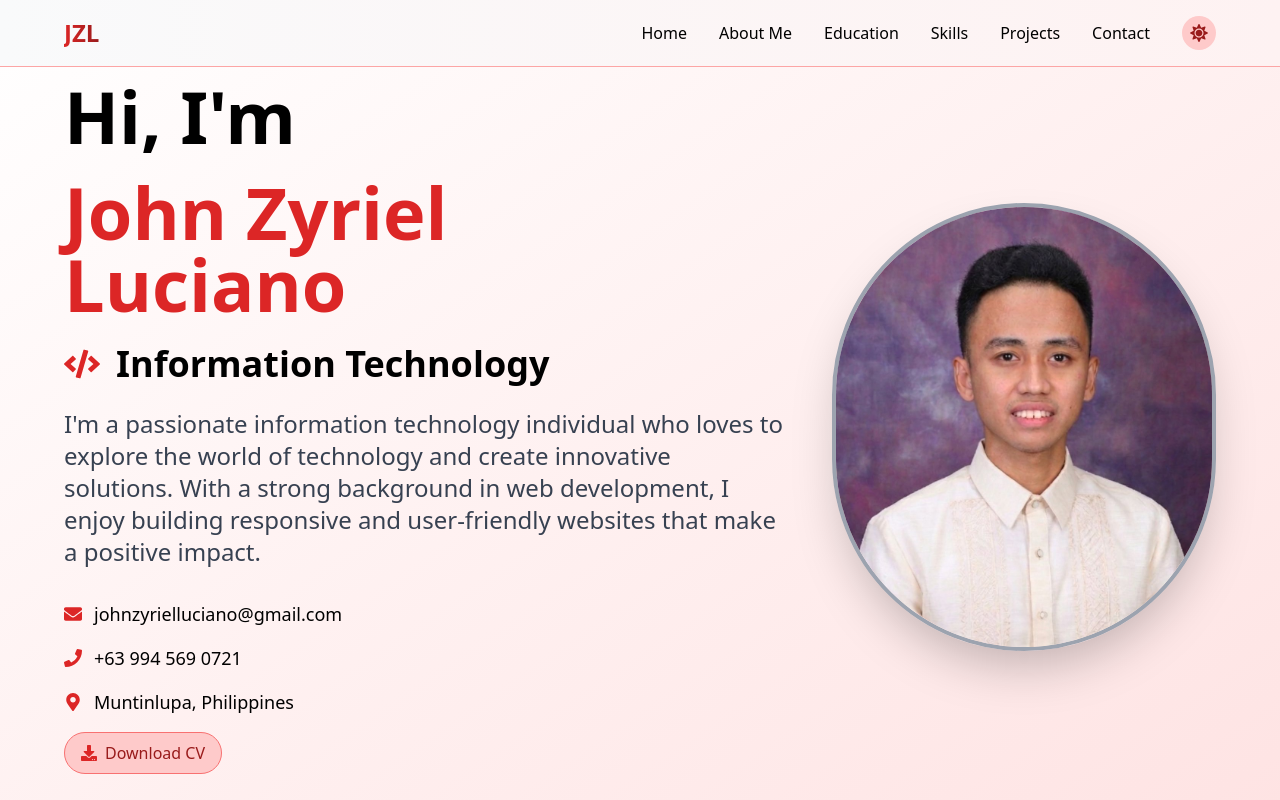
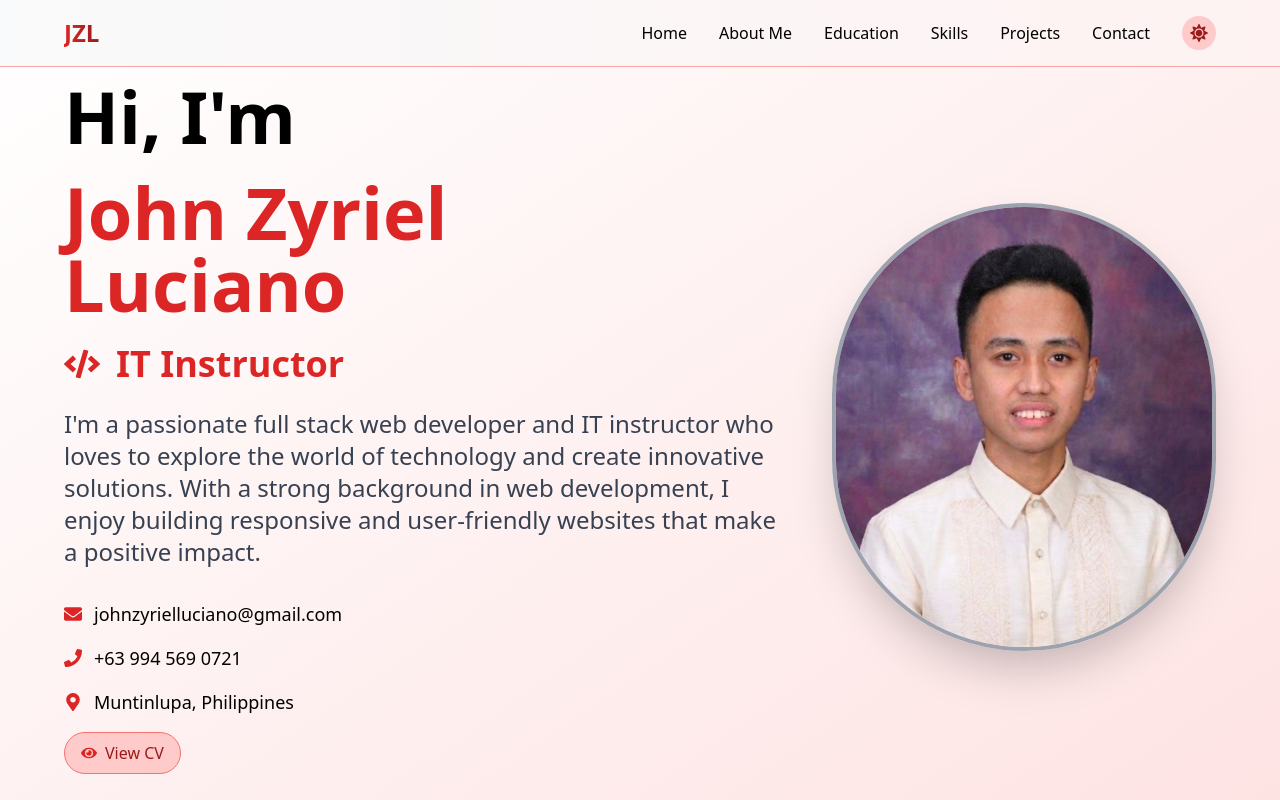
Before and after one commit to zyriel192002/Portfolio, a React (Vite) app: page / in a window 1280 px wide. Shown: the top 800 px of the page. Built offline with nearby package versions, Linux system fonts and the light colour scheme.

Commit message:
Home Update

```diff
--- a/src/sections/Education.jsx
+++ b/src/sections/Education.jsx
@@ -14,7 +14,8 @@ export default function Education() {
         "Book Keeping National Certificate III",
         "Visual Graphics Design National Certificate III",
         "Electronic Products Assembly and Servicing National Certificate II",
-        "Computer System Servicing National Certificate II"
+        "Computer System Servicing National Certificate II",
+        "CCS Day 2026 - Quiz Bee First Place Winner"
       ]
     },
     {
--- a/src/sections/Home.jsx
+++ b/src/sections/Home.jsx
@@ -1,14 +1,20 @@
-import { motion } from "framer-motion";
+import { useState } from "react";
+import { motion, AnimatePresence } from "framer-motion";
 import { TypeAnimation } from "react-type-animation";
-import { FaEnvelope, FaPhone, FaMapMarkerAlt, FaCode, FaPalette, FaServer, FaDownload } from "react-icons/fa";
+import { FaEnvelope, FaPhone, FaMapMarkerAlt, FaCode, FaEye, FaTimes } from "react-icons/fa";
 import { useTheme } from "../contexts/ThemeContext";
 import profilePicDark from "../assets/profile.jpg";
 import profilePicLight from "../assets/profile.jpg";
+import resumePdf from "../assets/RESUME.pdf";
 
 
 export default function Home() {
   const { isDarkMode } = useTheme();
   const profilePic = isDarkMode ? profilePicDark : profilePicLight;
+  const [isPdfViewerOpen, setIsPdfViewerOpen] = useState(false);
+
+  const openPdfViewer = () => setIsPdfViewerOpen(true);
+  const closePdfViewer = () => setIsPdfViewerOpen(false);
 
   return (
     <section
@@ -50,19 +56,33 @@ export default function Home() {
       </motion.div>
 
 
-        <motion.div
+<motion.div
           className="flex flex-wrap justify-start gap-2 sm:gap-3 lg:gap-4 mb-4 sm:mb-6"
           initial={{ opacity: 0, y: 20 }}
           animate={{ opacity: 1, y: 0 }}
           transition={{ delay: 0.8, duration: 1 }}
         >
            <motion.div
-            className="flex items-center text-2xl sm:text-3xl lg:text-4xl font-bold text-white hover:text-red-200 transition-colors duration-300 dark:text-black dark:hover:text-red-600"
-            whileHover={{ scale: 1.1, rotate: 2 }}
-            whileTap={{ scale: 0.95 }}
+            className="flex items-center text-2xl sm:text-3xl lg:text-4xl font-bold text-white dark:text-black"
           >
             <FaCode className="mr-4 text-red-400 text-2xl sm:text-3xl lg:text-4xl dark:text-red-600" />
-            Information Technology
+            <TypeAnimation
+              sequence={[
+                'Full Stack Web Developer',
+                2000,
+                '',
+                500,
+                'IT Instructor',
+                2000,
+                '',
+                500,
+              ]}
+              wrapper="span"
+              speed={50}
+              repeat={Infinity}
+              cursor={true}
+              className="text-red-400 dark:text-red-600"
+            />
           </motion.div>
         </motion.div>
         <motion.p
@@ -71,7 +91,7 @@ export default function Home() {
           animate={{ opacity: 1, y: 0 }}
           transition={{ delay: 1.0, duration: 1 }}
         >
-          I'm a passionate information technology individual who loves to explore the world of technology and create innovative solutions. With a strong background in web development, I enjoy building responsive and user-friendly websites that make a positive impact.
+          I'm a passionate full stack web developer and IT instructor who loves to explore the world of technology and create innovative solutions. With a strong background in web development, I enjoy building responsive and user-friendly websites that make a positive impact.
 
         </motion.p>
 
@@ -82,58 +102,55 @@ export default function Home() {
           animate={{ opacity: 1 }}
           transition={{ delay: 1.2, duration: 1 }}
         >
-          <motion.div
-            className="flex items-center justify-start text-base sm:text-lg text-white hover:text-red-200 transition-colors duration-300 cursor-pointer dark:text-black dark:hover:text-red-600"
+<motion.div
+            className="flex items-center justify-start text-base sm:text-lg text-white dark:text-black"
             initial={{ x: -30, opacity: 0 }}
             animate={{ x: 0, opacity: 1 }}
             transition={{ delay: 1.4, duration: 0.8 }}
-            whileHover={{ scale: 1.02, x: 3, rotate: -2 }}
           >
             <FaEnvelope className="mr-3 text-red-400 dark:text-red-600" />
-            <a href="mailto:johnzyrielluciano@gmail.com" className="hover:text-red-100 dark:hover:text-red-800 transition-colors">
+            <a href="mailto:johnzyrielluciano@gmail.com">
               johnzyrielluciano@gmail.com
             </a>
           </motion.div>
 
 
           <motion.div
-            className="flex items-center justify-start text-base sm:text-lg text-white hover:text-red-200 transition-colors duration-300 cursor-pointer dark:text-black dark:hover:text-red-600"
+            className="flex items-center justify-start text-base sm:text-lg text-white dark:text-black"
             initial={{ x: -30, opacity: 0 }}
             animate={{ x: 0, opacity: 1 }}
             transition={{ delay: 1.6, duration: 0.8 }}
-            whileHover={{ scale: 1.02, x: 3, rotate: -2 }}
           >
             <FaPhone className="mr-3 text-red-400 dark:text-red-600" />
-            <a href="tel:+639945690721" className="hover:text-red-100 dark:hover:text-red-800 transition-colors">
+            <a href="tel:+639945690721">
               +63 994 569 0721
             </a>
           </motion.div>
 
           <motion.div
-            className="flex items-center justify-start text-base sm:text-lg text-white hover:text-red-200 transition-colors duration-300 cursor-pointer dark:text-black dark:hover:text-red-600"
+            className="flex items-center justify-start text-base sm:text-lg text-white dark:text-black"
             initial={{ x: -30, opacity: 0 }}
             animate={{ x: 0, opacity: 1 }}
             transition={{ delay: 1.8, duration: 0.8 }}
-            whileHover={{ scale: 1.02, x: 3, rotate: -2 }}
           >
             <FaMapMarkerAlt className="mr-3 text-red-400 dark:text-red-600" />
             Muntinlupa, Philippines
           </motion.div>
 
-          <motion.div
+<motion.div
             className="flex items-center justify-start"
             initial={{ x: -30, opacity: 0 }}
             animate={{ x: 0, opacity: 1 }}
             transition={{ delay: 2.0, duration: 0.8 }}
           >
             <motion.button
-              onClick={() => alert("CV is not yet available. Please contact me at johnzyrielluciano@gmail.com")}
+              onClick={openPdfViewer}
               className="flex items-center px-4 py-2 bg-red-800 bg-opacity-50 text-red-200 border border-red-600 rounded-full text-sm sm:text-base font-medium hover:bg-red-700 hover:bg-opacity-60 hover:text-red-100 transition-all duration-300 dark:bg-red-200 dark:text-red-800 dark:border-red-400 dark:hover:bg-red-300 dark:hover:text-red-900"
               whileHover={{ scale: 1.05, rotate: 2 }}
               whileTap={{ scale: 0.95 }}
             >
-              <FaDownload className="mr-2 text-red-400 dark:text-red-600" />
-              Download CV
+              <FaEye className="mr-2 text-red-400 dark:text-red-600" />
+              View CV
             </motion.button>
           </motion.div>
         </motion.div>
@@ -163,8 +180,54 @@ export default function Home() {
             }}
             transition={{ type: "spring", stiffness: 300, damping: 20 }}
           />
-        </motion.div>
+</motion.div>
       </motion.div>
+
+      {/* PDF Viewer Modal */}
+      <AnimatePresence>
+        {isPdfViewerOpen && (
+          <motion.div
+            className="fixed inset-0 z-50 flex items-center justify-center bg-black bg-opacity-90 p-4"
+            initial={{ opacity: 0 }}
+            animate={{ opacity: 1 }}
+            exit={{ opacity: 0 }}
+            onClick={closePdfViewer}
+          >
+            <motion.div
+              className="relative w-full max-w-4xl h-[90vh] bg-white rounded-lg overflow-hidden dark:bg-gray-800"
+              initial={{ scale: 0.8, opacity: 0 }}
+              animate={{ scale: 1, opacity: 1 }}
+              exit={{ scale: 0.8, opacity: 0 }}
+              onClick={(e) => e.stopPropagation()}
+            >
+              {/* Modal Header */}
+<motion.div
+                className="flex items-center justify-between px-4 py-3 bg-red-800 dark:bg-red-900"
+                initial={{ y: -20, opacity: 0 }}
+                animate={{ y: 0, opacity: 1 }}
+                transition={{ delay: 0.1 }}
+              >
+                <h3 className="text-lg font-bold text-white">My Resume - John Zyriel Luciano</h3>
+                <motion.button
+                  onClick={closePdfViewer}
+                  className="p-2 bg-red-700 hover:bg-red-600 text-white rounded"
+                  whileHover={{ scale: 1.1, rotate: 90 }}
+                  whileTap={{ scale: 0.95 }}
+                >
+                  <FaTimes />
+                </motion.button>
+              </motion.div>
+
+              {/* PDF Viewer */}
+              <iframe
+                src={resumePdf}
+                className="w-full h-[calc(90vh-60px)]"
+                title="Resume PDF Viewer"
+              />
+            </motion.div>
+          </motion.div>
+        )}
+      </AnimatePresence>
     </section>
   );
 }
```
Also changed, not shown: 1 other file (tests, documents, lock files or other folders).
